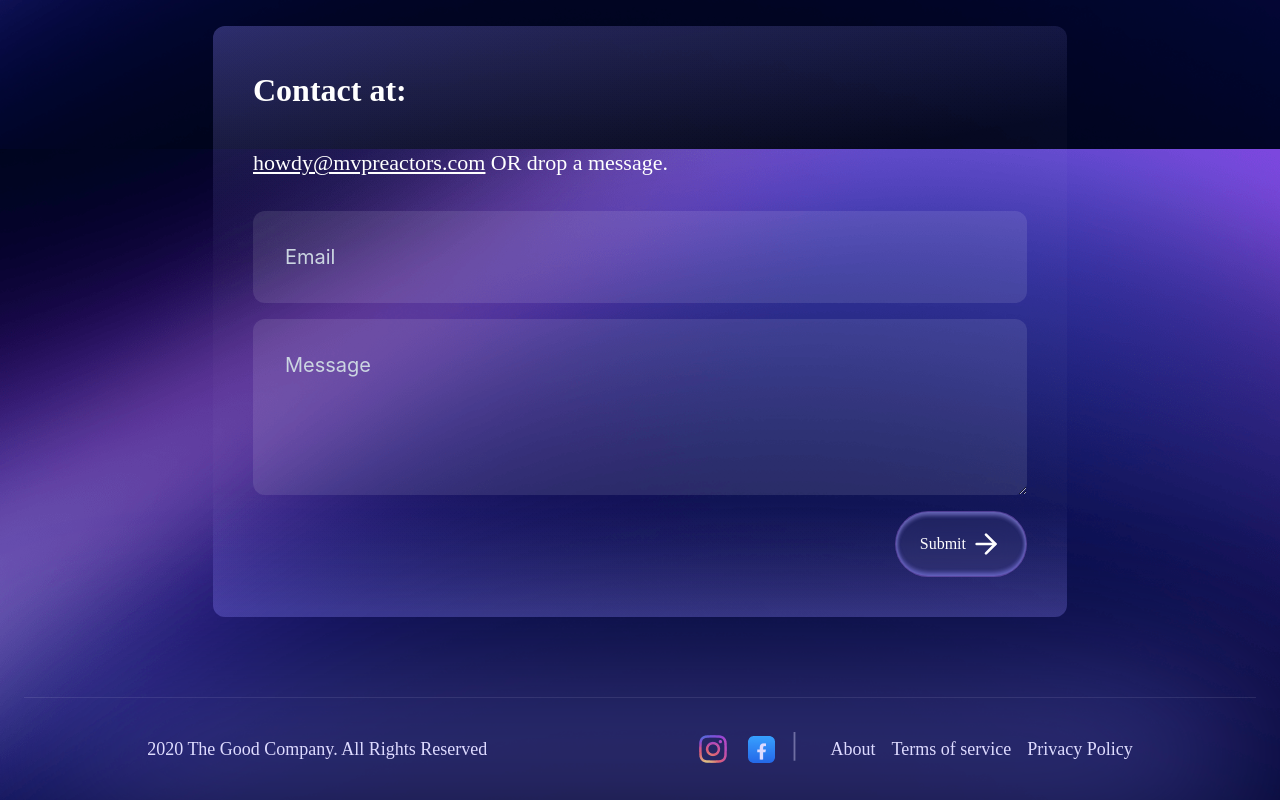
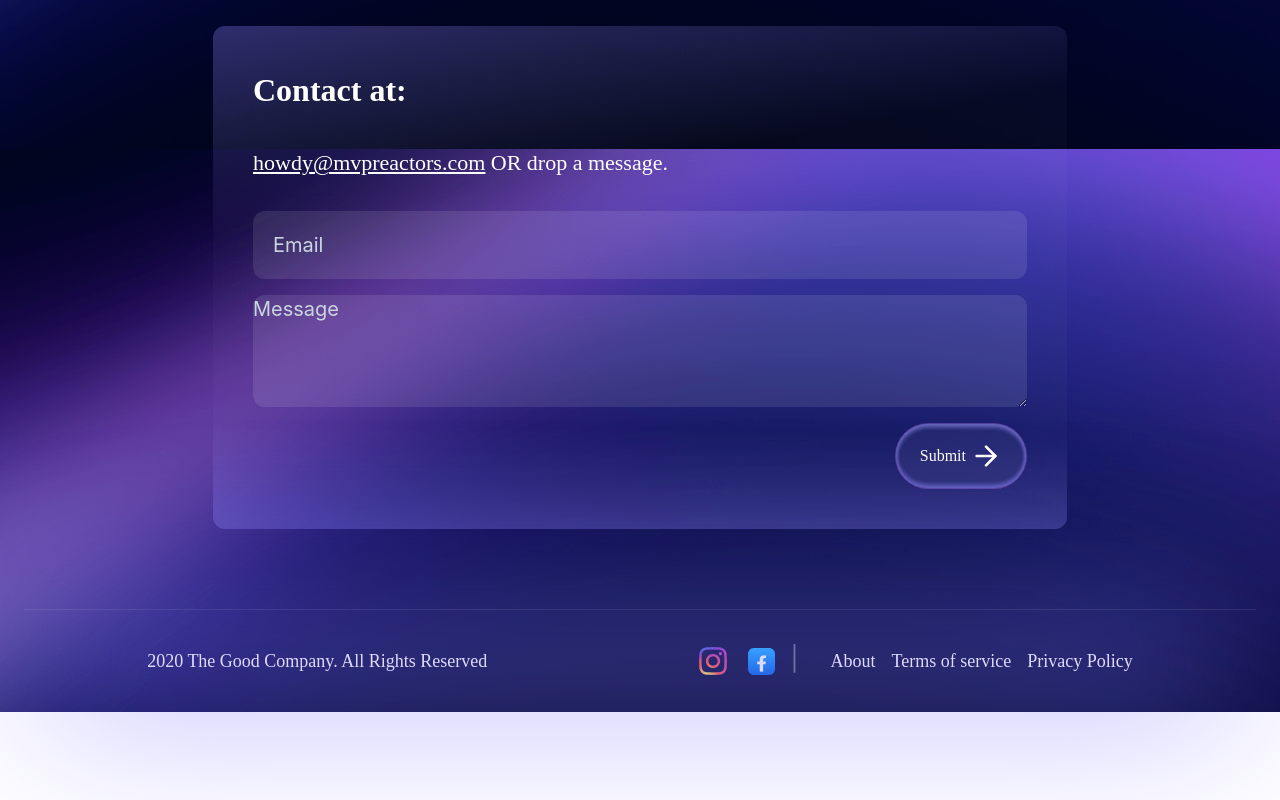
Before and after one commit to hamadshigri/MVP-Reactors-Landing-Page, a React (Vite) app: page / in a window 1280 px wide. Shown: the part 4651-5451 px from the top of the page. After the commit the page ends 5363 px from the top, so only its background shows below. Built offline with nearby package versions, Linux system fonts and the light colour scheme; a web font is replaced by a local one.

Commit message:
button changes

```diff
--- a/src/components/Contactform.jsx
+++ b/src/components/Contactform.jsx
@@ -1,19 +1,25 @@
+import { ArrowRight } from "lucide-react";
 import Button from "./Button";
 
 export default function Contactform() {
   return (
     <>
-    <div className="bg-[linear-gradient(0deg,rgba(255,255,255,0.01),rgba(255,255,255,0.01)),linear-gradient(0deg,rgba(255,255,255,0.01),rgba(255,255,255,0.01)),linear-gradient(170deg,rgba(133,124,255,0.3)_0%,rgba(80,74,153,0)_32.45%),linear-gradient(348deg,rgba(133,124,255,0.3)_0.0%,rgba(80,74,153,0)_0.34%),linear-gradient(1deg,rgba(133,124,255,0.3)_1.21%,rgba(80,74,153,0)_20.66%)] rounded-xl flex flex-col gap-8 w-full sm:max-w-[854px] p-4 sm:p-10 bg-transparent text-white">
+      <div className="bg-[linear-gradient(0deg,rgba(255,255,255,0.01),rgba(255,255,255,0.01)),linear-gradient(0deg,rgba(255,255,255,0.01),rgba(255,255,255,0.01)),linear-gradient(170deg,rgba(133,124,255,0.3)_0%,rgba(80,74,153,0)_32.45%),linear-gradient(348deg,rgba(133,124,255,0.3)_0.0%,rgba(80,74,153,0)_0.34%),linear-gradient(1deg,rgba(133,124,255,0.3)_1.21%,rgba(80,74,153,0)_20.66%)] rounded-xl flex flex-col gap-8 w-full sm:max-w-[854px] p-4 sm:p-10 bg-transparent text-white">
         <h3 className="text-[32px]  font-display font-bold hidden sm:block">Contact at:</h3>
         <p className="text-[22px]  font-display hidden sm:block"><u><a href="mailto:howdy@mvpreactors.com">howdy@mvpreactors.com</a></u> OR drop a message.</p>
         <form action="" className="flex flex-col gap-4">
-            <input type="email" placeholder="Email" className="bg-white/10 p-[32px] rounded-xl placeholder:text-[#CBD5E1] text-xl focus:outline-none"/>
-            <textarea name="message" rows="4" id="message" placeholder="Message" className="bg-white/10 p-[32px] rounded-xl placeholder:text-[#CBD5E1] text-xl focus:outline-none"></textarea>
-            <div className="flex justify-end">
-            <Button name="Submit"/>
-            </div>
+          <input type="email" placeholder="Email" className="bg-white/10 p-[20px] rounded-xl placeholder:text-[#CBD5E1] text-xl focus:outline-none" />
+          <textarea name="message" rows="4" id="message" placeholder="Message" className="bg-white/10 p-[20mpx] rounded-xl placeholder:text-[#CBD5E1] text-xl focus:outline-none"></textarea>
+          <div className="flex justify-center sm:justify-end">
+            <button className="flex cursor-pointer items-center gap-1 px-6 py-4 shadow-[inset_0px_3px_4px_0px_#A8A2FF40,inset_0px_3px_4px_0px_#A8A2FF66,inset_0px_-3px_4px_0px_#A8A2FF40,inset_0px_-3px_4px_0px_#857CFF66] rounded-full bg-white/5 border border-purple-400/30 hover:bg-purple-900/50 backdrop-blur-md text-xl w-full sm:w-auto font-display font-medium text-white justify-center">
+              <p className="text-base font-medium">
+                Submit
+              </p>
+              <ArrowRight className="sm:w-8 sm:h-8 text-white" />
+            </button>
+          </div>
         </form>
-    </div>
+      </div>
     </>
   )
 }
```
